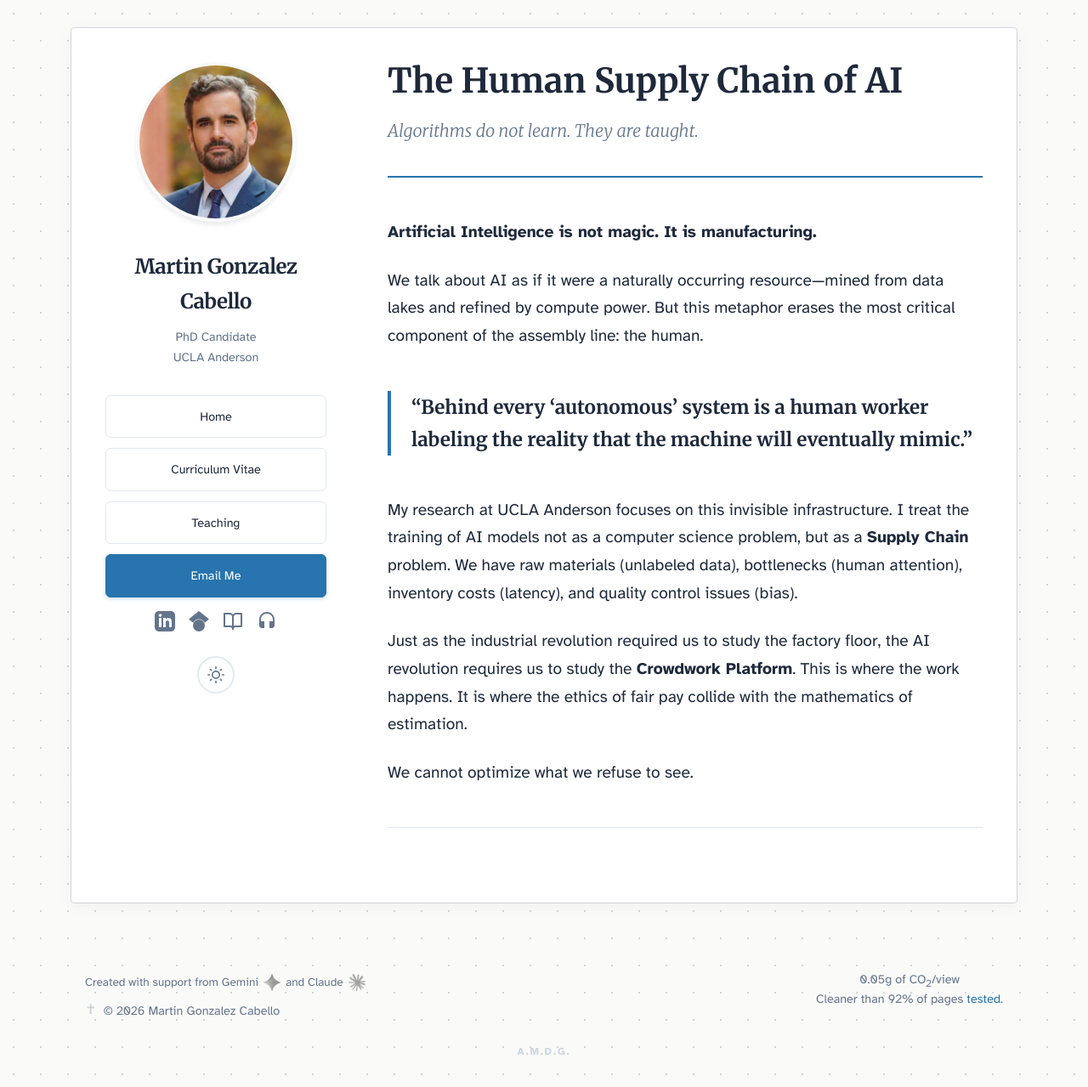
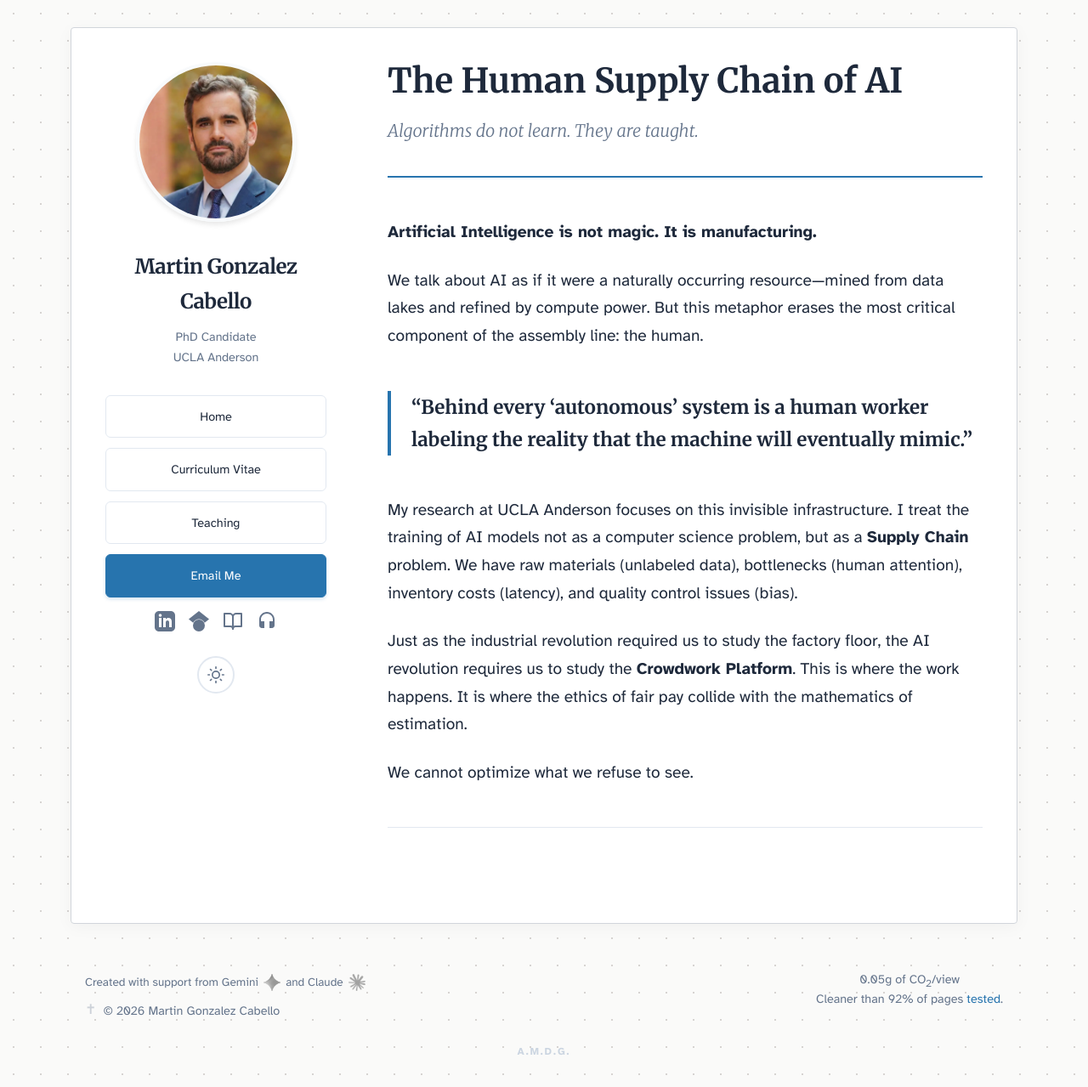
Before and after one commit to martins73/research-site, a Jekyll site: the page built from human-supply-chain.md, in a window 1280 px wide and 1279 px high. Shown: the whole window at 85% size. Built offline with Jekyll 4.4.1, drawn with Linux system fonts in a browser that asks for light colours.

Commit message:
Refactor footer styles and update comments
Updated footer styles for improved layout and alignment.

```diff
--- a/assets/css/style.css
+++ b/assets/css/style.css
@@ -1237,12 +1237,13 @@ a .cv-logo:hover {
 
 
 /* ============================================================================
-   12. FOOTER (Split Layout)
+   12. FOOTER (Split Layout - Updated)
    ============================================================================ */
 
 .site-footer {
-    padding: var(--space-8) 0;
-    margin-top: none;
+    /* REDUCED TOP PADDING: Changed from space-8 to space-2 */
+    padding: var(--space-2) 0 var(--space-8) 0;
+    margin-top: 0;
     border-top: none;
     background: transparent;
 }
@@ -1253,9 +1254,9 @@ a .cv-logo:hover {
     display: flex;
     justify-content: space-between; /* Pushes Left/Right cols apart */
     align-items: flex-end;          /* Aligns them at the bottom */
-    max-width: 1080px;              /* Matches your container max-width */
+    max-width: 1080px;
     margin: 0 auto var(--space-6) auto;
-    padding: 0 var(--space-4);      /* Safety padding */
+    padding: 0 var(--space-4);
 }
 
 .footer-col-left {
@@ -1264,14 +1265,16 @@ a .cv-logo:hover {
     align-items: flex-start; /* Force left alignment */
     gap: var(--space-2);
     text-align: left;
+    flex: 1; /* Allows this column to take space if needed */
 }
 
 .footer-col-right {
     display: flex;
     flex-direction: column;
-    align-items: flex-end;   /* Force right alignment */
+    align-items: flex-end;   /* STRICT RIGHT ALIGNMENT */
     justify-content: flex-end;
     text-align: right;
+    flex: 1;
     padding-bottom: 2px;     /* Optical alignment with copyright text */
 }
 
@@ -1283,7 +1286,6 @@ a .cv-logo:hover {
     gap: 6px;
     font-size: var(--text-base);
     color: var(--text-light);
-    /* Removed margin-bottom here to let flex-gap handle spacing */
     margin: 0;
 }
 
@@ -1303,9 +1305,10 @@ a .cv-logo:hover {
     line-height: var(--leading-snug);
     color: var(--text-light);
     display: flex;
-    /* Ensure internal badge text aligns right */
+    /* ENSURE INTERNAL TEXT ALIGNS RIGHT */
     text-align: right;
     justify-content: flex-end;
+    width: 100%;
 }
 
 /* Link Styling (Shared) */
@@ -1388,9 +1391,8 @@ a .cv-logo:hover {
 
 #copyright-content {
     display: inline-block;
-    /* Removed min-width to prevent gaps in left-aligned layout */
     text-align: left;
-}}
+}
 
 /* ============================================================================
    13. INTERACTIVE ELEMENTS & EASTER EGGS
```
